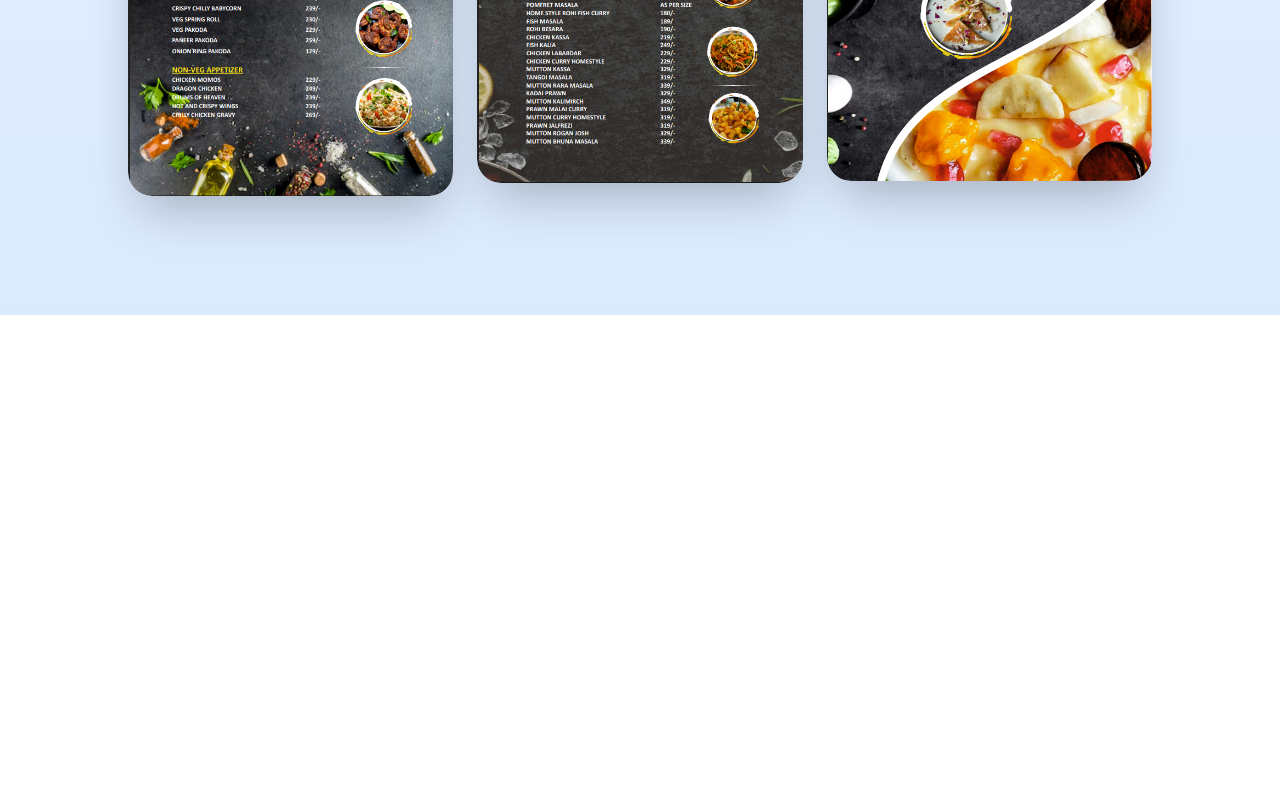
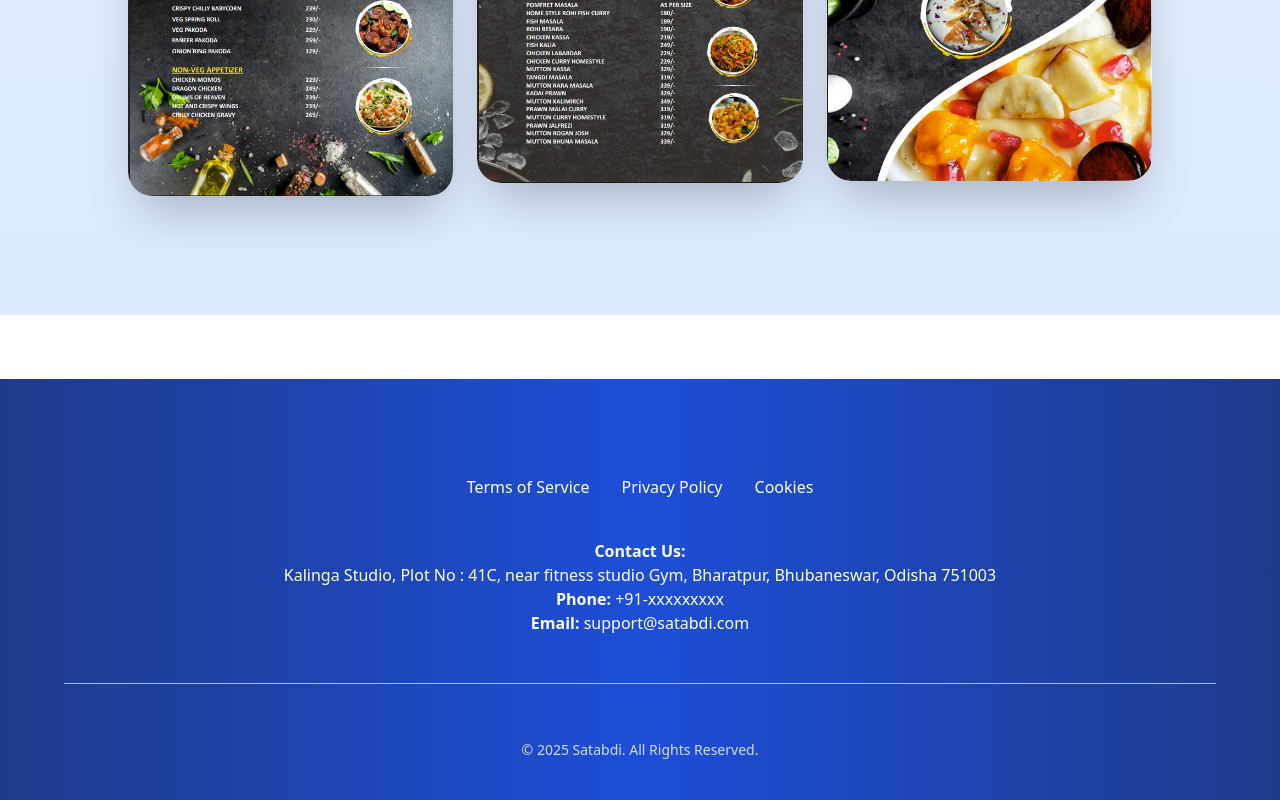
Before and after one commit to retrodserver/Satabdi_Website, a React (Vite) app: page /menu in a window 1280 px wide. Shown: the part 1458-2258 px from the top of the page. Before the commit the page ends 1773 px from the top, so only its background shows below. Built offline with nearby package versions, Linux system fonts and the light colour scheme.

Commit message:
footer added

```diff
--- a/src/components/Menu.jsx
+++ b/src/components/Menu.jsx
@@ -8,6 +8,7 @@ import menu6 from "../assets/menu6.jpg";
 import menu7 from "../assets/menu7.jpg";
 import menu8 from "../assets/menu8.jpg";
 import menu9 from "../assets/menu9.jpg";
+import Footer from "./Footer";
 
 const initialMenu = [
   { name: "Paneer Butter Masala", price: "₹220" },
@@ -44,6 +45,7 @@ function Menu() {
   ];
 
   return (
+    <>
       <section className="mt-16 py-16 px-4 sm:px-8 lg:px-32 bg-gradient-to-b from-blue-50 to-blue-100 dark:from-gray-900 dark:to-gray-800 text-blue-900">
         <h2 className="text-4xl sm:text-5xl font-extrabold mb-12 text-center text-blue-900 dark:text-blue-200">
           Our Delicious Menu
@@ -72,50 +74,11 @@ function Menu() {
 
         {/* Add New Menu Item Form */}
         <div className="max-w-2xl mx-auto mt-12">
-        {/* <form
-          onSubmit={handleAdd}
-          className="flex flex-col sm:flex-row gap-4 justify-center items-center mb-8"
-        >
-          <input
-            type="text"
-            name="name"
-            value={newItem.name}
-            onChange={handleChange}
-            placeholder="Item Name"
-            className="border px-4 py-2 rounded-xl w-full sm:w-1/2 focus:ring-2 focus:ring-blue-400 transition"
-          />
-          <input
-            type="text"
-            name="price"
-            value={newItem.price}
-            onChange={handleChange}
-            placeholder="Price"
-            className="border px-4 py-2 rounded-xl w-full sm:w-1/4 focus:ring-2 focus:ring-blue-400 transition"
-          />
-          <button
-            type="submit"
-            className="bg-gradient-to-r from-blue-600 to-blue-400 text-white px-6 py-2 rounded-xl font-bold hover:scale-105 transition-transform w-full sm:w-auto"
-          >
-            Add
-          </button>
-        </form> */}
-
-        {/* Menu List */}
-        {/* <ul className="grid grid-cols-1 sm:grid-cols-2 lg:grid-cols-3 gap-6">
-          {menuItems.map((item, idx) => (
-            <li
-              key={idx}
-              className="bg-white dark:bg-gray-800 rounded-3xl shadow-lg p-4 flex justify-between items-center hover:scale-105 transition-transform backdrop-blur-sm"
-            >
-              <span className="text-lg font-semibold">{item.name}</span>
-              <span className="text-blue-600 dark:text-blue-400 font-bold">
-                {item.price}
-              </span>
-            </li>
-          ))}
-        </ul> */}
+          {/* ...existing code for form and menu list... */}
         </div>
       </section>
+      <Footer />
+    </>
   );
 }
 
```
Lines whose indentation alone changed are shown as unchanged.
